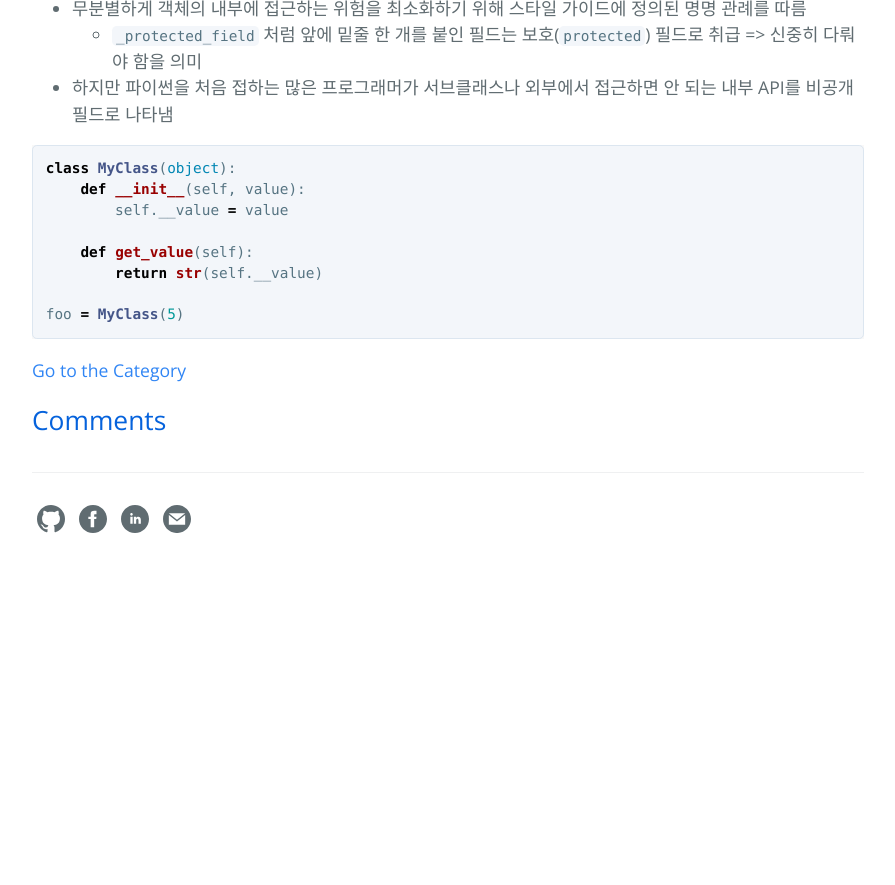
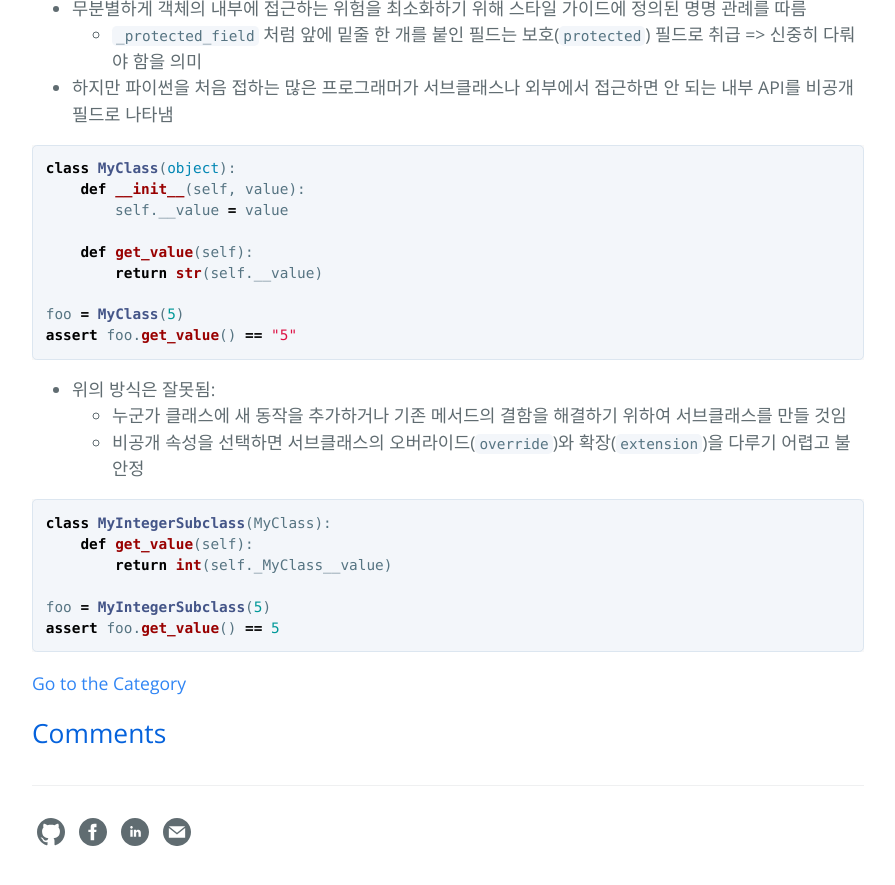
Before and after one commit to hcnoh/hcnoh.github.io, a Jekyll site: the page built from _posts/2018-10-08-effective-python-way27.md, in a window 1280 px wide and 900 px high, scrolled down 2551 px. Shown: the top 885 px of the window, without its empty margins (192-1087 px from the left). Built offline with Jekyll 4.4.1, drawn with Linux system fonts in a browser that asks for light colours; comment, search, counter and statistics services are not loaded; before the commit the page ends 3138 px from its top, so only the background shows below that.

Commit message:
Update 2018-10-08-effective-python-way27.md

````diff
--- a/_posts/2018-10-08-effective-python-way27.md
+++ b/_posts/2018-10-08-effective-python-way27.md
@@ -113,4 +113,18 @@ class MyClass(object):
         return str(self.__value)
 
 foo = MyClass(5)
+assert foo.get_value() == "5"
 ```
+
+- 위의 방식은 잘못됨:
+  - 누군가 클래스에 새 동작을 추가하거나 기존 메서드의 결함을 해결하기 위하여 서브클래스를 만들 것임
+  - 비공개 속성을 선택하면 서브클래스의 오버라이드(`override`)와 확장(`extension`)을 다루기 어렵고 불안정
+
+```python
+class MyIntegerSubclass(MyClass):
+    def get_value(self):
+        return int(self._MyClass__value)
+
+foo = MyIntegerSubclass(5)
+assert foo.get_value() == 5
+```
````
